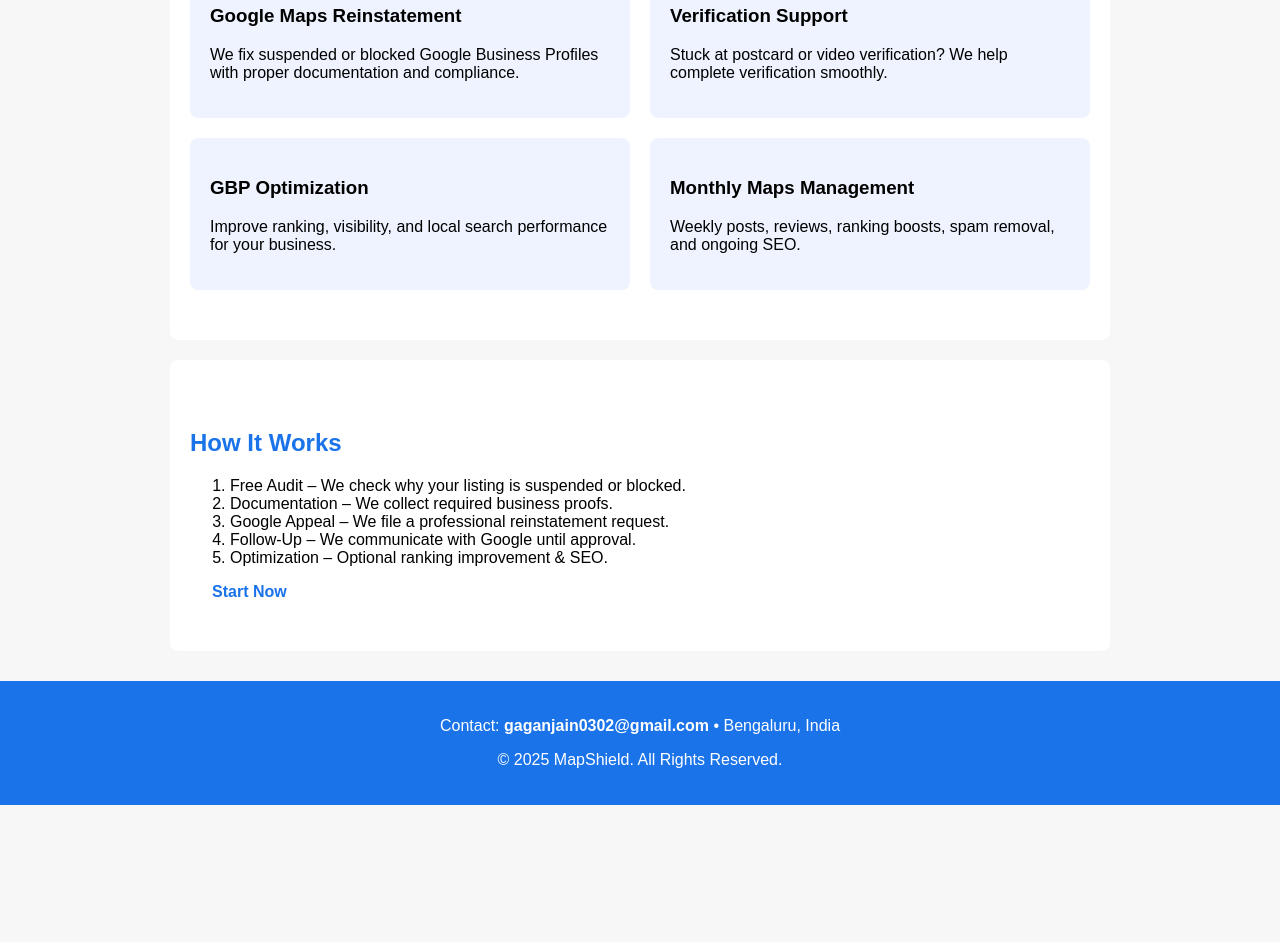
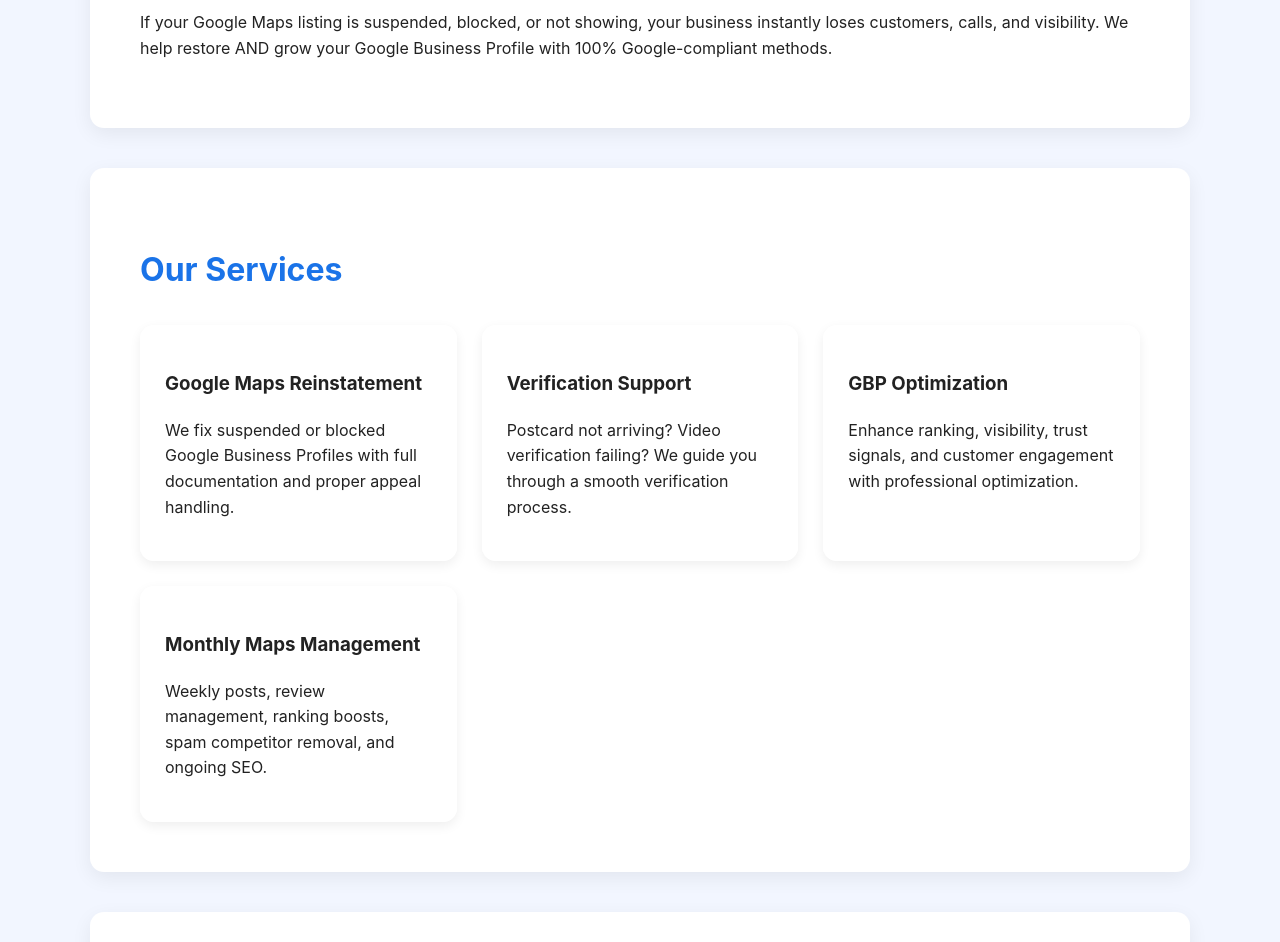
Before and after one commit to thegaganjain-ops/MapShield, a plain HTML site: page index.html in a window 1280 px wide. Shown: the part 600-1542 px from the top of the page. Before the commit the page ends 1405 px from the top, so only its background shows below. Drawn offline with Linux system fonts and the light colour scheme.

Commit message:
Update index.html

```diff
--- a/index.html
+++ b/index.html
@@ -5,19 +5,90 @@
     <meta name="viewport" content="width=device-width, initial-scale=1.0" />
     <title>MapShield – Google Maps Reinstatement & Verification Services</title>
     <style>
-        body { font-family: Arial, sans-serif; margin: 0; padding: 0; background: #f7f7f7; }
-        header { background: #1a73e8; color: white; padding: 40px 20px; text-align: center; }
-        header h1 { margin: 0; font-size: 36px; }
-        header p { font-size: 18px; margin-top: 10px; }
-        .cta-btn { background: #fff; color: #1a73e8; padding: 12px 22px; border-radius: 6px; text-decoration: none; font-weight: bold; }
-        section { padding: 50px 20px; max-width: 900px; margin: auto; background: white; margin-top: 20px; border-radius: 8px; }
-        h2 { color: #1a73e8; }
-        .services { display: grid; grid-template-columns: 1fr 1fr; gap: 20px; }
-        .service-box { background: #eef3ff; padding: 20px; border-radius: 8px; }
-        .pricing-table { width: 100%; border-collapse: collapse; margin-top: 20px; }
-        .pricing-table th, .pricing-table td { border: 1px solid #ddd; padding: 12px; text-align: left; }
-        .pricing-table th { background: #1a73e8; color: white; }
-        footer { text-align: center; padding: 20px; background: #1a73e8; color: white; margin-top: 30px; }
+        :root {
+            --primary: #1a73e8;
+            --bg: #f2f6ff;
+            --card: #ffffffcc;
+            --radius: 14px;
+        }
+        * { box-sizing: border-box; }
+        body {
+            margin: 0;
+            font-family: 'Inter', Arial, sans-serif;
+            background: var(--bg);
+            color: #222;
+            line-height: 1.6;
+        }
+        header {
+            background: linear-gradient(135deg, #1a73e8, #3a8bff);
+            color: white;
+            text-align: center;
+            padding: 80px 20px;
+        }
+        header h1 {
+            font-size: 48px;
+            font-weight: 800;
+            margin-bottom: 10px;
+        }
+        header p {
+            font-size: 20px;
+            opacity: 0.9;
+        }
+        .cta-btn {
+            display: inline-block;
+            margin-top: 25px;
+            background: white;
+            color: var(--primary);
+            padding: 14px 26px;
+            border-radius: var(--radius);
+            font-weight: bold;
+            font-size: 18px;
+            text-decoration: none;
+            box-shadow: 0 4px 12px #0002;
+            transition: 0.2s ease;
+        }
+        .cta-btn:hover {
+            transform: translateY(-3px);
+            box-shadow: 0 6px 18px #0003;
+        }
+        section {
+            max-width: 1100px;
+            margin: 40px auto;
+            background: white;
+            padding: 50px;
+            border-radius: var(--radius);
+            box-shadow: 0 6px 20px #0001;
+        }
+        h2 {
+            color: var(--primary);
+            font-size: 32px;
+            margin-bottom: 20px;
+        }
+        .services {
+            display: grid;
+            grid-template-columns: repeat(auto-fit, minmax(260px, 1fr));
+            gap: 25px;
+            margin-top: 30px;
+        }
+        .service-box {
+            background: var(--card);
+            padding: 25px;
+            border-radius: var(--radius);
+            backdrop-filter: blur(6px);
+            box-shadow: 0 4px 12px #0001;
+            transition: 0.2s;
+        }
+        .service-box:hover {
+            transform: translateY(-5px);
+            box-shadow: 0 6px 20px #0002;
+        }
+        footer {
+            text-align: center;
+            padding: 30px;
+            background: #1a73e8;
+            color: white;
+            margin-top: 50px;
+        }
     </style>
 </head>
 <body>
@@ -30,7 +101,7 @@
 
 <section>
     <h2>Why Your Business Needs This</h2>
-    <p>If your Google Maps listing is suspended, blocked, or not showing, your business immediately loses visibility, customers, and revenue. We help restore and grow your Google Business Profile with complete, Google-compliant solutions.</p>
+    <p>If your Google Maps listing is suspended, blocked, or not showing, your business instantly loses customers, calls, and visibility. We help restore AND grow your Google Business Profile with 100% Google-compliant methods.</p>
 </section>
 
 <section>
@@ -38,33 +109,31 @@
     <div class="services">
         <div class="service-box">
             <h3>Google Maps Reinstatement</h3>
-            <p>We fix suspended or blocked Google Business Profiles with proper documentation and compliance.</p>
+            <p>We fix suspended or blocked Google Business Profiles with full documentation and proper appeal handling.</p>
         </div>
         <div class="service-box">
             <h3>Verification Support</h3>
-            <p>Stuck at postcard or video verification? We help complete verification smoothly.</p>
+            <p>Postcard not arriving? Video verification failing? We guide you through a smooth verification process.</p>
         </div>
         <div class="service-box">
             <h3>GBP Optimization</h3>
-            <p>Improve ranking, visibility, and local search performance for your business.</p>
+            <p>Enhance ranking, visibility, trust signals, and customer engagement with professional optimization.</p>
         </div>
         <div class="service-box">
             <h3>Monthly Maps Management</h3>
-            <p>Weekly posts, reviews, ranking boosts, spam removal, and ongoing SEO.</p>
+            <p>Weekly posts, review management, ranking boosts, spam competitor removal, and ongoing SEO.</p>
         </div>
     </div>
 </section>
 
-
-
 <section>
     <h2>How It Works</h2>
     <ol>
-        <li>Free Audit – We check why your listing is suspended or blocked.</li>
-        <li>Documentation – We collect required business proofs.</li>
-        <li>Google Appeal – We file a professional reinstatement request.</li>
-        <li>Follow-Up – We communicate with Google until approval.</li>
-        <li>Optimization – Optional ranking improvement & SEO.</li>
+        <li><strong>Free Audit</strong> – We check the exact reason your listing was suspended or blocked.</li><br>
+        <li><strong>Documentation</strong> – We collect required proofs and fix all compliance issues.</li><br>
+        <li><strong>Google Appeal</strong> – We prepare and submit a professional reinstatement request.</li><br>
+        <li><strong>Follow-Up</strong> – We communicate with Google until your profile is reinstated.</li><br>
+        <li><strong>Optimization</strong> – Optional ranking improvement & ongoing SEO.</li>
     </ol>
     <a href="https://wa.me/917987108907" class="cta-btn">Start Now</a>
 </section>
```
